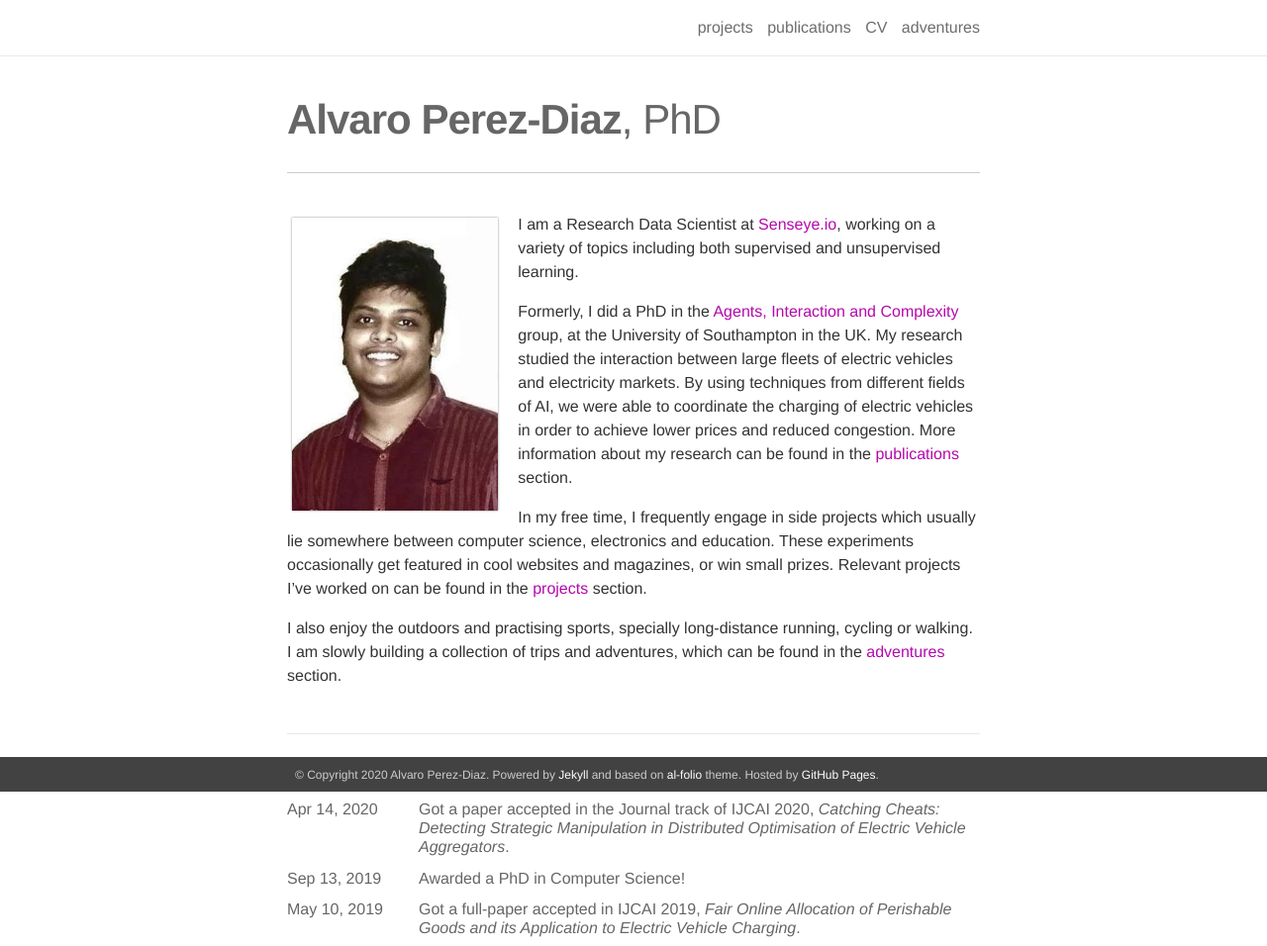
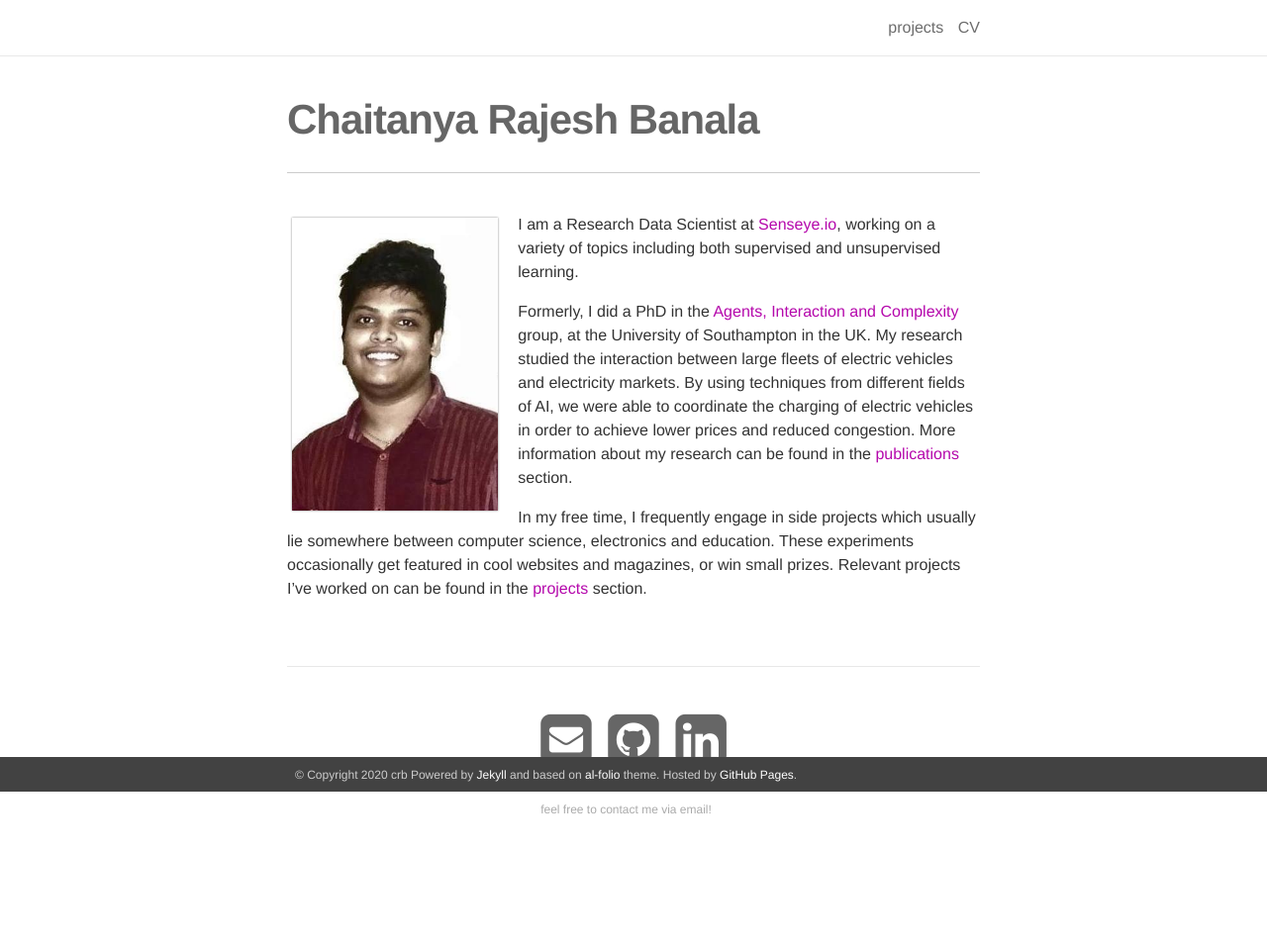
Before and after one commit to crbanala/crbanala.github.io, a plain HTML site: page index.html in a window 1280 px wide. Shown: the top 956 px of the page at 99% size. After the commit the page ends 932 px from the top, so only its background shows below. Drawn offline with Linux system fonts and the light colour scheme.

Commit message:
Initial commit

```diff
--- a/index.html
+++ b/index.html
@@ -5,7 +5,7 @@
   <meta name="viewport" content="width=device-width initial-scale=1">
   <meta http-equiv="X-UA-Compatible" content="IE=edge">
 
-  <title>Alvaro Perez-Diaz</title>
+  <title>Chaitanya Rajesh Banala</title>
   <meta name="description" content="Personal website
 ">
 
@@ -40,9 +40,9 @@
 
       <div class="trigger">
         <a class="page-link" href="https://crbanala.github.io/projects">projects</a>
-        <a class="page-link" href="https://crbanala.github.io/publications">publications</a>
-        <a class="page-link" href="https://crbanala.github.io/assets/pdf/CV.pdf" target="_blank">CV</a>
-        <a class="page-link" href="https://crbanala.github.io/adventures">adventures</a>
+        <!-- <a class="page-link" href="https://crbanala.github.io/publications">publications</a> -->
+        <a class="page-link" href="https://crbanala.github.io/resume.pdf" target="_blank">CV</a>
+        <!-- <a class="page-link" href="https://crbanala.github.io/adventures">adventures</a> -->
       </div>
     </nav>
   </div>
@@ -55,7 +55,7 @@
         <div class="post">
 
   <header class="post-header">
-    <h1 class="post-title"><strong>Alvaro Perez-Diaz</strong>, PhD</h1>
+    <h1 class="post-title"><strong>Chaitanya Rajesh Banala</strong></h1>
     <h4 class="post-description"></h4>
 
 
@@ -69,7 +69,7 @@
     <hr>
   </header>
 
-  <article class="post-content &lt;strong&gt;Alvaro Perez-Diaz&lt;/strong&gt;, PhD clearfix">
+  <article class="post-content &lt;strong&gt;Chaitanya Rajesh Banala&lt;/strong&gt;, PhD clearfix">
 
 
 
@@ -88,12 +88,12 @@
 
 <p>In my free time, I frequently engage in side projects which usually lie somewhere between computer science, electronics and education. These experiments occasionally get featured in cool websites and magazines, or win small prizes. Relevant projects I’ve worked on can be found in the <a href="https://crbanala.github.io/projects">projects</a> section.</p>
 
-<p>I also enjoy the outdoors and practising sports, specially long-distance running, cycling or walking. I am slowly building a collection of trips and adventures, which can be found in the <a href="https://crbanala.github.io/adventures">adventures</a> section.</p>
-
+<!-- <p>I also enjoy the outdoors and practising sports, specially long-distance running, cycling or walking. I am slowly building a collection of trips and adventures, which can be found in the <a href="https://crbanala.github.io/adventures">adventures</a> section.</p>
+ -->
 
   </article>
 
-
+<!--
     <div class="news">
   <h2>news</h2>
 
@@ -132,7 +132,7 @@
 
     </tbody></table>
 
-</div>
+</div> -->
 
 
 
@@ -141,8 +141,8 @@
   <span class="contacticon center">
     <a href="mailto:a.perez-diaz%20(at)%20soton%20(dot)%20ac%20(dot)%20uk"><i class="fa fa-envelope-square"></i></a>
 <!--     <a href="https://scholar.google.com/citations?authorid=EQCORCgAAAAJ" target="_blank" title="Google Scholar"><i class="ai ai-google-scholar-square"></i></a>
- -->    <a href="https://github.com/alvaropp" target="_blank" title="GitHub"><i class="fa fa-github-square"></i></a>
-    <a href="https://www.linkedin.com/in/alvaro-perez-diaz" target="_blank" title="LinkedIn"><i class="fa fa-linkedin-square"></i></a>
+ -->    <a href="https://github.com/crbanala" target="_blank" title="GitHub"><i class="fa fa-github-square"></i></a>
+    <a href="https://www.linkedin.com/in/crbanala/" target="_blank" title="LinkedIn"><i class="fa fa-linkedin-square"></i></a>
   </span>
 
   <div class="col three caption">
@@ -160,7 +160,7 @@
     <footer>
 
   <div class="wrapper">
-    © Copyright 2020 Alvaro Perez-Diaz.
+    © Copyright 2020 crb
     Powered by <a href="http://jekyllrb.com/" target="_blank">Jekyll</a> and based on <a href="https://github.com/alshedivat/al-folio">al-folio</a> theme. Hosted by <a href="https://pages.github.com/" target="_blank">GitHub Pages</a>.
 
 
```
Also changed, not shown: projects.html (+6 -6 lines).
